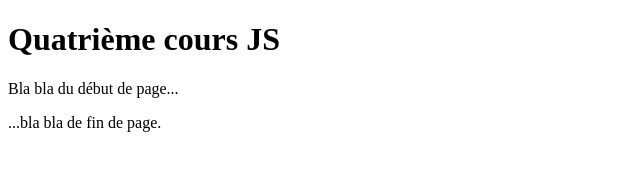
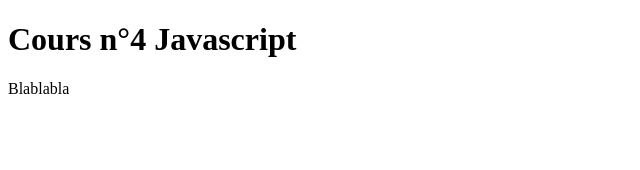
Before and after one commit to Soteded/Javascript, a plain HTML site: page Workspace/Cours_4/index.html in a window 1280 px wide. Shown: the whole page, without its empty margins (0-640 px from the left). Drawn offline with Linux system fonts and the light colour scheme.

Commit message:
Update index.html

```diff
--- a/Workspace/Cours_4/index.html
+++ b/Workspace/Cours_4/index.html
@@ -1,14 +1,13 @@
 <!doctype html>
 
-<html lang="fr">
+<html lang='fr'>
     <head>
-        <meta charset="utf-8">
+        <meta charset='utf-8'>
         <title>Titre de la page</title>
     </head>
     <body>
-        <h1>Quatrième cours JS</h1>
-        <p>Bla bla du début de page...</p>
-        <p>...bla bla de fin de page.</p>
-        <script src="script.js"></script>
+        <h1>Cours n°4 Javascript</h1>
+        <p>Blablabla</p>
+        <script src='script.js'></script>
     </body>
 </html>
```
